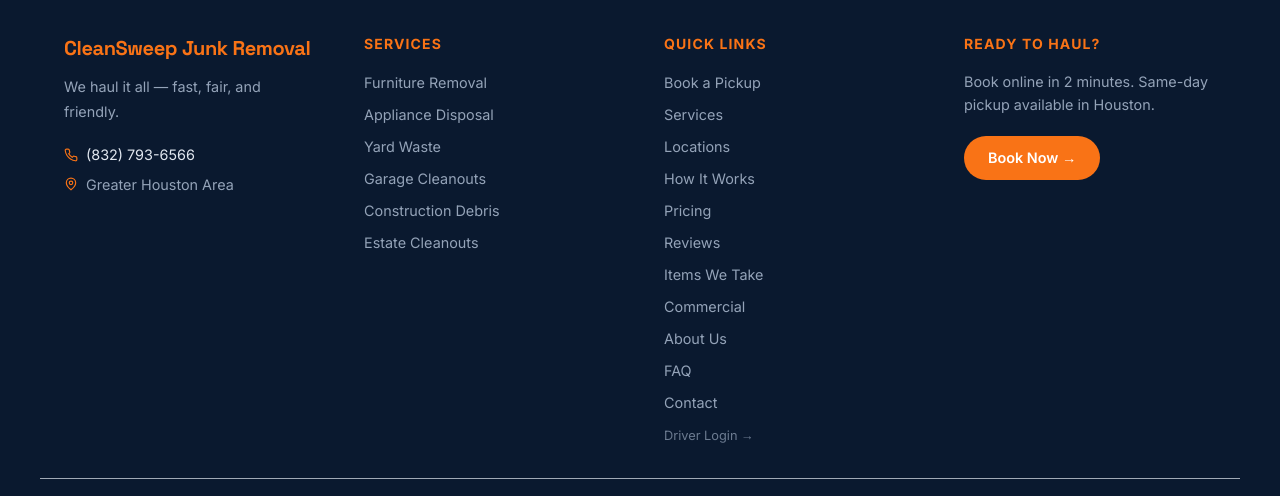
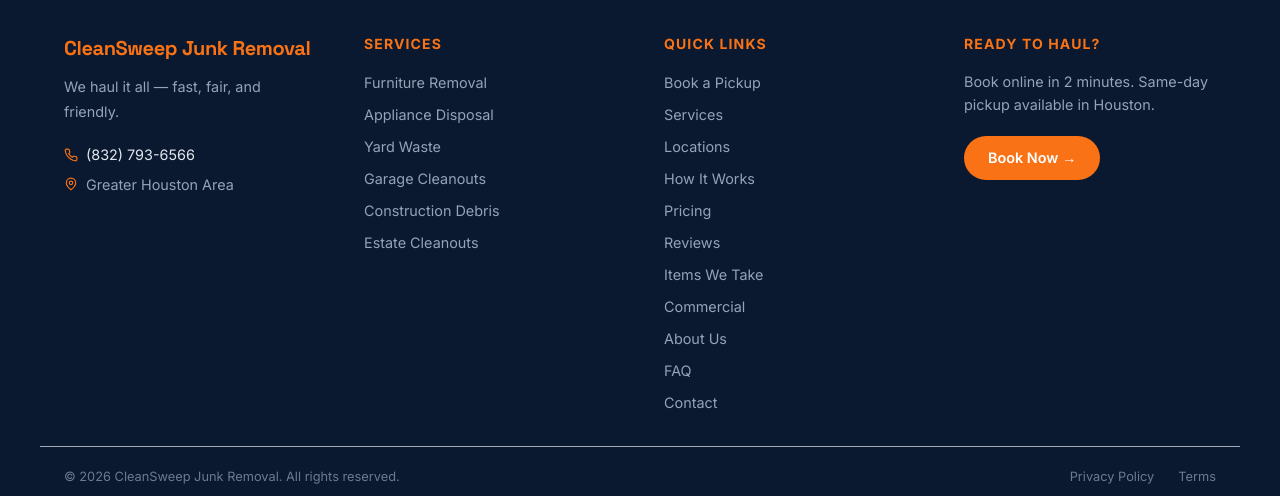
Before and after one commit to iqbalmj00-cpu/website-template, a Next.js app: page / in a window 1280 px wide. Shown: the part 2734-3230 px from the top of the page. Built offline with nearby package versions, Linux system fonts and the light colour scheme; no server answers; a web font is replaced by a local one.

Commit message:
fix: remove Driver Login link from footer

```diff
--- a/components/Footer.tsx
+++ b/components/Footer.tsx
@@ -104,18 +104,6 @@ export default function Footer() {
                                 </Link>
                             </li>
                         ))}
-                        {siteConfig.subdomain && (
-                            <li>
-                                <a href={`https://app.scaleyourjunk.com/driver/login?company=${siteConfig.subdomain}`}
-                                    target="_blank" rel="noopener noreferrer"
-                                    style={{ color: "var(--footer-muted)", textDecoration: "none", fontSize: "0.8rem", opacity: 0.7 }}
-                                    onMouseEnter={(e) => { (e.target as HTMLElement).style.color = "var(--footer-text)"; (e.target as HTMLElement).style.opacity = "1"; }}
-                                    onMouseLeave={(e) => { (e.target as HTMLElement).style.color = "var(--footer-muted)"; (e.target as HTMLElement).style.opacity = "0.7"; }}
-                                >
-                                    Driver Login →
-                                </a>
-                            </li>
-                        )}
                     </ul>
                 </div>
 
```
